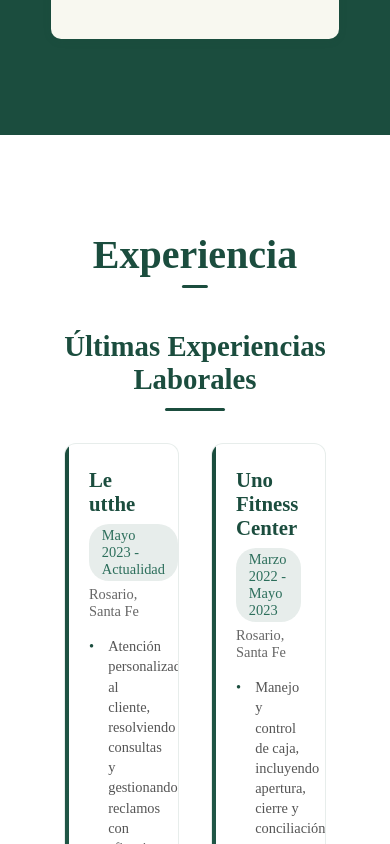
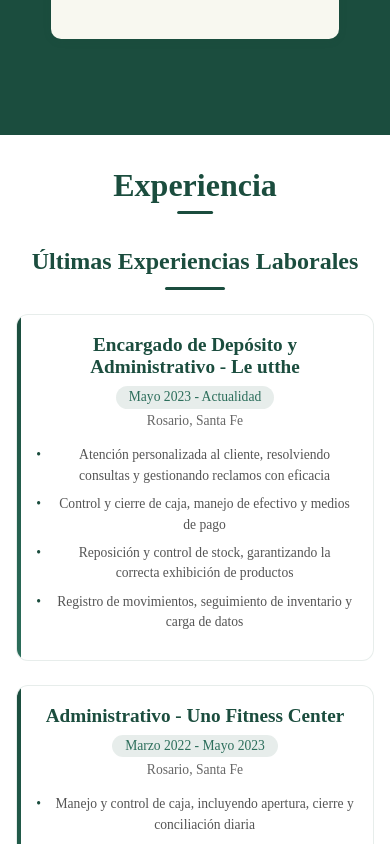
Before and after one commit to palermodp/portfolio, a React (Vite) app: page / in a window 390 px wide. Shown: the part 2100-2944 px from the top of the page. Built offline with nearby package versions, Linux system fonts and the light colour scheme.

Commit message:
Mejoras visuales para mobile en Experience

```diff
--- a/src/components/Experience/Experience.css
+++ b/src/components/Experience/Experience.css
@@ -7,7 +7,7 @@
 .experience-content {
   max-width: 1200px;
   margin: 0 auto;
-  padding: 2rem;
+  text-align: center;
 }
 
 .experience h2 {
@@ -61,16 +61,13 @@
 
 .experience-info {
   display: flex;
-  justify-content: center;
   gap: 2rem;
   width: 100%;
-  max-width: 1000px;
+  max-width: 1200px;
   margin-bottom: 3rem;
 }
 
 .experience-item {
-  flex: 0 1 calc(50% - 1rem);
-  max-width: 450px;
   background: rgba(255, 255, 255, 0.9);
   border: 1px solid rgba(27, 77, 62, 0.1);
   border-radius: 12px;
@@ -78,6 +75,7 @@
   transition: all 0.3s ease;
   position: relative;
   overflow: hidden;
+  flex: 1;
 }
 
 .experience-item::before {
@@ -174,11 +172,44 @@
 }
 
 @media (max-width: 768px) {
+  .experience {
+    padding: 2rem 1rem;
+  }
+
+  .experience h2 {
+    font-size: 2rem;
+    margin-bottom: 1.5rem;
+  }
+
+  .experience-section-title {
+    font-size: 1.5rem;
+    margin-bottom: 1.5rem;
+  }
+
   .experience-info {
-    grid-template-columns: 1fr;
+    flex-direction: column;
+    gap: 1.5rem;
   }
 
   .experience-item {
-    margin-bottom: 1rem;
+    padding: 1.2rem;
+    width: 100%;
+  }
+
+  .experience-item h3 {
+    font-size: 1.2rem;
+  }
+
+  .experience-period {
+    font-size: 0.85rem;
+  }
+
+  .experience-location {
+    font-size: 0.85rem;
+  }
+
+  .experience-item li {
+    font-size: 0.85rem;
+    line-height: 1.5;
   }
 }
--- a/src/components/Experience/Experience.jsx
+++ b/src/components/Experience/Experience.jsx
@@ -12,7 +12,7 @@ const Experience = () => {
 
           <div className="experience-info">
             <div className="experience-item">
-              <h3>Le utthe</h3>
+              <h3>Encargado de Depósito y Administrativo - Le utthe</h3>
               <p className="experience-period">Mayo 2023 - Actualidad</p>
               <p className="experience-location">Rosario, Santa Fe</p>
               <ul>
@@ -24,7 +24,7 @@ const Experience = () => {
             </div>
 
             <div className="experience-item">
-              <h3>Uno Fitness Center</h3>
+              <h3>Administrativo - Uno Fitness Center</h3>
               <p className="experience-period">Marzo 2022 - Mayo 2023</p>
               <p className="experience-location">Rosario, Santa Fe</p>
               <ul>
```
